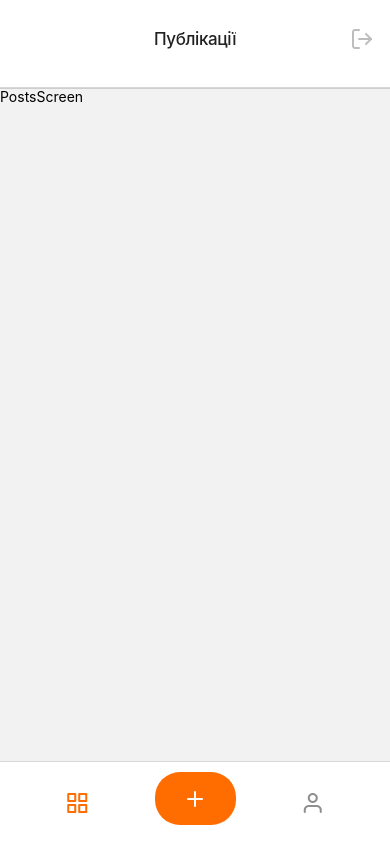
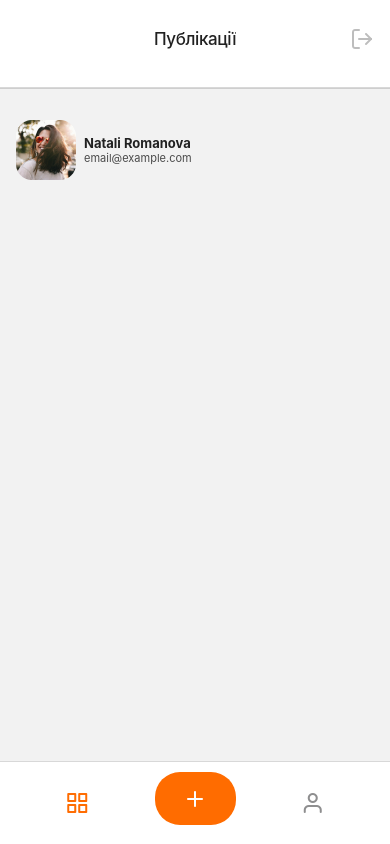
Before and after one commit to smoliymaryan89/react-native-publication-app, a React Native app: screen /Home in a window 390 px wide. Built offline with nearby package versions, Linux system fonts and the light colour scheme.

Commit message:
feat: created post screen

```diff
--- a/src/screens/PostsScreen.jsx
+++ b/src/screens/PostsScreen.jsx
@@ -1,13 +1,35 @@
 import { StyleSheet, Text, View } from "react-native";
+import { Image } from "react-native";
 
 const PostsScreen = () => {
   return (
-    <View>
-      <Text>PostsScreen</Text>
+    <View style={styles.wrapper}>
+      <View style={{ flexDirection: "row", alignItems: "center", gap: 8 }}>
+        <Image source={require("../assets/images/userAvatar.png")} />
+        <View>
+          <Text style={styles.name}>Natali Romanova</Text>
+          <Text style={styles.email}>email@example.com</Text>
+        </View>
+      </View>
     </View>
   );
 };
 
+const styles = StyleSheet.create({
+  wrapper: {
+    flex: 1,
+    paddingHorizontal: 16,
+    paddingTop: 32,
+  },
+  name: {
+    color: "#212121",
+    fontSize: 13,
+    fontWeight: "700",
+  },
+  email: {
+    color: "rgba(33, 33, 33, 0.8)",
+    fontSize: 11,
+  },
+});
+
 export default PostsScreen;
-
-const styles = StyleSheet.create({});
```
